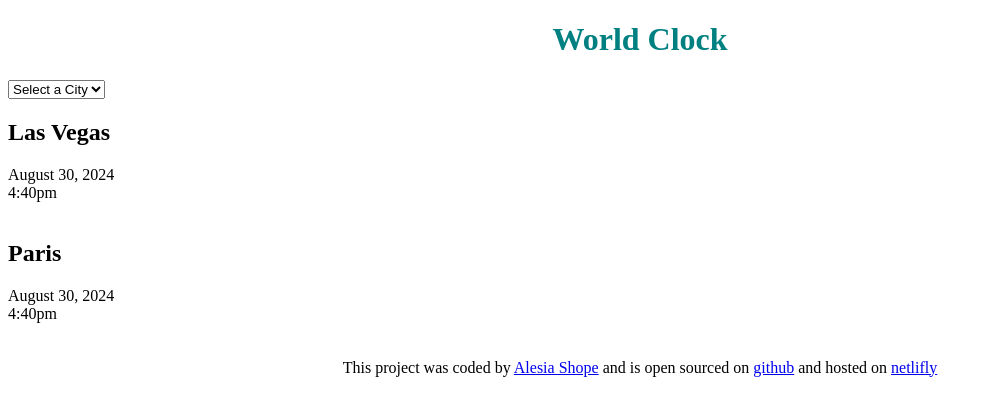
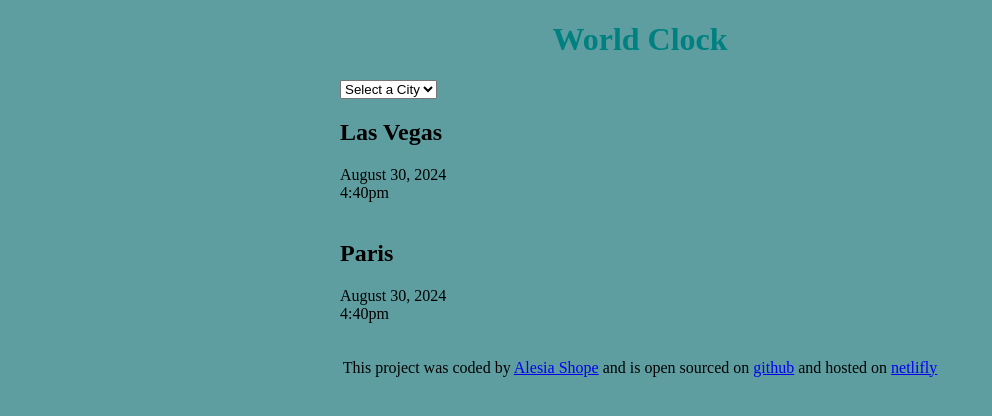
Before and after one commit to avsangel/week2project, a plain HTML site: page index.html in a window 1280 px wide. Shown: the whole page, without its empty margins (0-992 px from the left). Drawn offline with Linux system fonts and the light colour scheme.

Commit message:
Update style.css

```diff
--- a/style.css
+++ b/style.css
@@ -6,3 +6,12 @@ h1 {
 footer {
   text-align: center;
 }
+
+.container {
+  max-width: 600px;
+  margin: 0 auto;
+}
+
+body {
+  background-color: cadetblue;
+}
```
